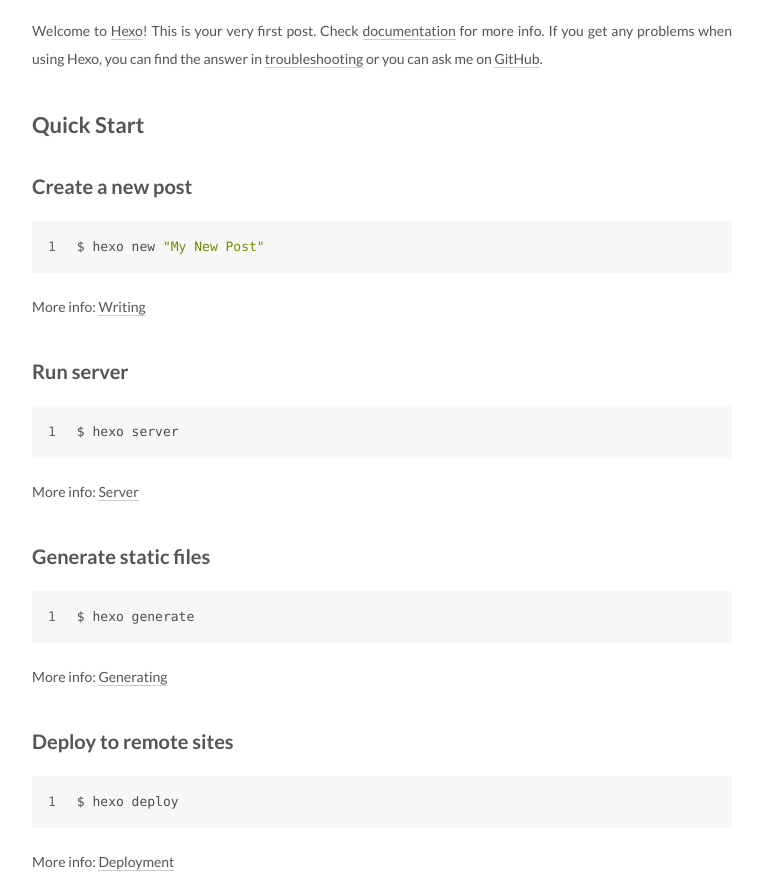
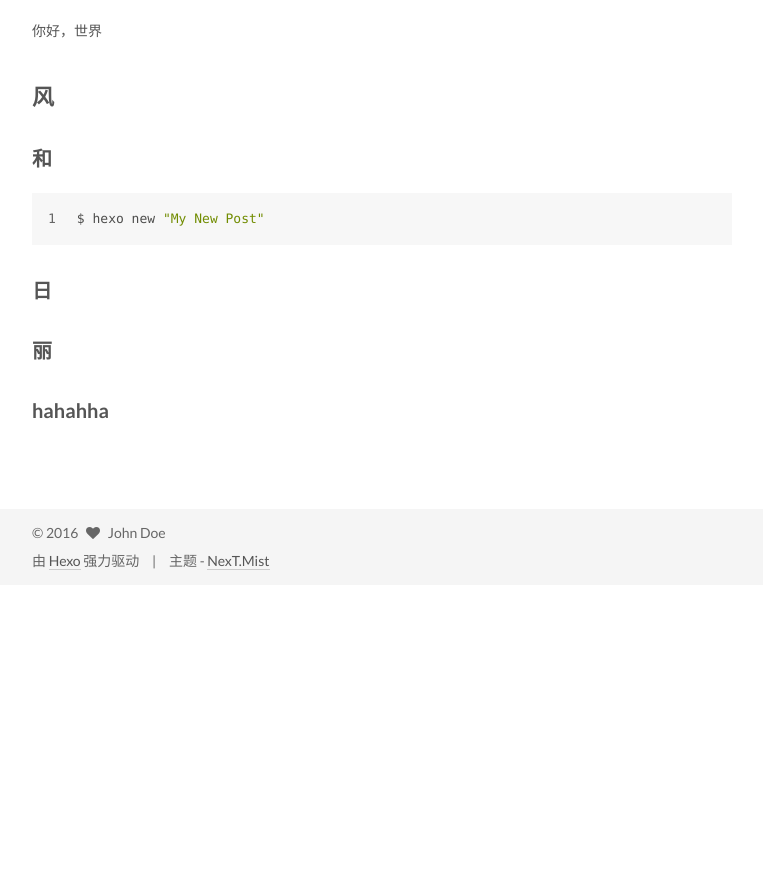
Before and after one commit to sir051223/sir051223.github.io, a plain HTML site: page index.html in a window 1280 px wide. Shown: the part 5884-6763 px from the top of the page, without its empty margins (258-1021 px from the left). After the commit the page ends 6469 px from the top, so only its background shows below. Drawn offline with Linux system fonts and the light colour scheme.

Commit message:
Site updated: 2016-10-31 15:58:23

```diff
--- a/css/main.css
+++ b/css/main.css
@@ -1563,7 +1563,7 @@
   width: 4px;
   height: 4px;
   border-radius: 50%;
-  background: #f5f;
+  background: #71502b;
 }
 .links-of-blogroll {
   font-size: 13px;
--- a/index.html
+++ b/index.html
@@ -369,16 +369,9 @@
 
 
 
-            <p>Welcome to <a href="https://hexo.io/" target="_blank" rel="external">Hexo</a>! This is your very first post. Check <a href="https://hexo.io/docs/" target="_blank" rel="external">documentation</a> for more info. If you get any problems when using Hexo, you can find the answer in <a href="https://hexo.io/docs/troubleshooting.html" target="_blank" rel="external">troubleshooting</a> or you can ask me on <a href="https://github.com/hexojs/hexo/issues" target="_blank" rel="external">GitHub</a>.</p>
-<h2 id="Quick-Start"><a href="#Quick-Start" class="headerlink" title="Quick Start"></a>Quick Start</h2><h3 id="Create-a-new-post"><a href="#Create-a-new-post" class="headerlink" title="Create a new post"></a>Create a new post</h3><figure class="highlight bash"><table><tr><td class="gutter"><pre><div class="line">1</div></pre></td><td class="code"><pre><div class="line">$ hexo new <span class="string">"My New Post"</span></div></pre></td></tr></table></figure>
-<p>More info: <a href="https://hexo.io/docs/writing.html" target="_blank" rel="external">Writing</a></p>
-<h3 id="Run-server"><a href="#Run-server" class="headerlink" title="Run server"></a>Run server</h3><figure class="highlight bash"><table><tr><td class="gutter"><pre><div class="line">1</div></pre></td><td class="code"><pre><div class="line">$ hexo server</div></pre></td></tr></table></figure>
-<p>More info: <a href="https://hexo.io/docs/server.html" target="_blank" rel="external">Server</a></p>
-<h3 id="Generate-static-files"><a href="#Generate-static-files" class="headerlink" title="Generate static files"></a>Generate static files</h3><figure class="highlight bash"><table><tr><td class="gutter"><pre><div class="line">1</div></pre></td><td class="code"><pre><div class="line">$ hexo generate</div></pre></td></tr></table></figure>
-<p>More info: <a href="https://hexo.io/docs/generating.html" target="_blank" rel="external">Generating</a></p>
-<h3 id="Deploy-to-remote-sites"><a href="#Deploy-to-remote-sites" class="headerlink" title="Deploy to remote sites"></a>Deploy to remote sites</h3><figure class="highlight bash"><table><tr><td class="gutter"><pre><div class="line">1</div></pre></td><td class="code"><pre><div class="line">$ hexo deploy</div></pre></td></tr></table></figure>
-<p>More info: <a href="https://hexo.io/docs/deployment.html" target="_blank" rel="external">Deployment</a></p>
-
+            <p>你好，世界</p>
+<h2 id="风"><a href="#风" class="headerlink" title="风"></a>风</h2><h3 id="和"><a href="#和" class="headerlink" title="和"></a>和</h3><figure class="highlight bash"><table><tr><td class="gutter"><pre><div class="line">1</div></pre></td><td class="code"><pre><div class="line">$ hexo new <span class="string">"My New Post"</span></div></pre></td></tr></table></figure>
+<h3 id="日"><a href="#日" class="headerlink" title="日"></a>日</h3><h3 id="丽"><a href="#丽" class="headerlink" title="丽"></a>丽</h3><h3 id="hahahha"><a href="#hahahha" class="headerlink" title="hahahha"></a>hahahha</h3>
 
 
 
```
Also changed, not shown: 2016/10/28/hello-world/index.html (+14 -18 lines).
